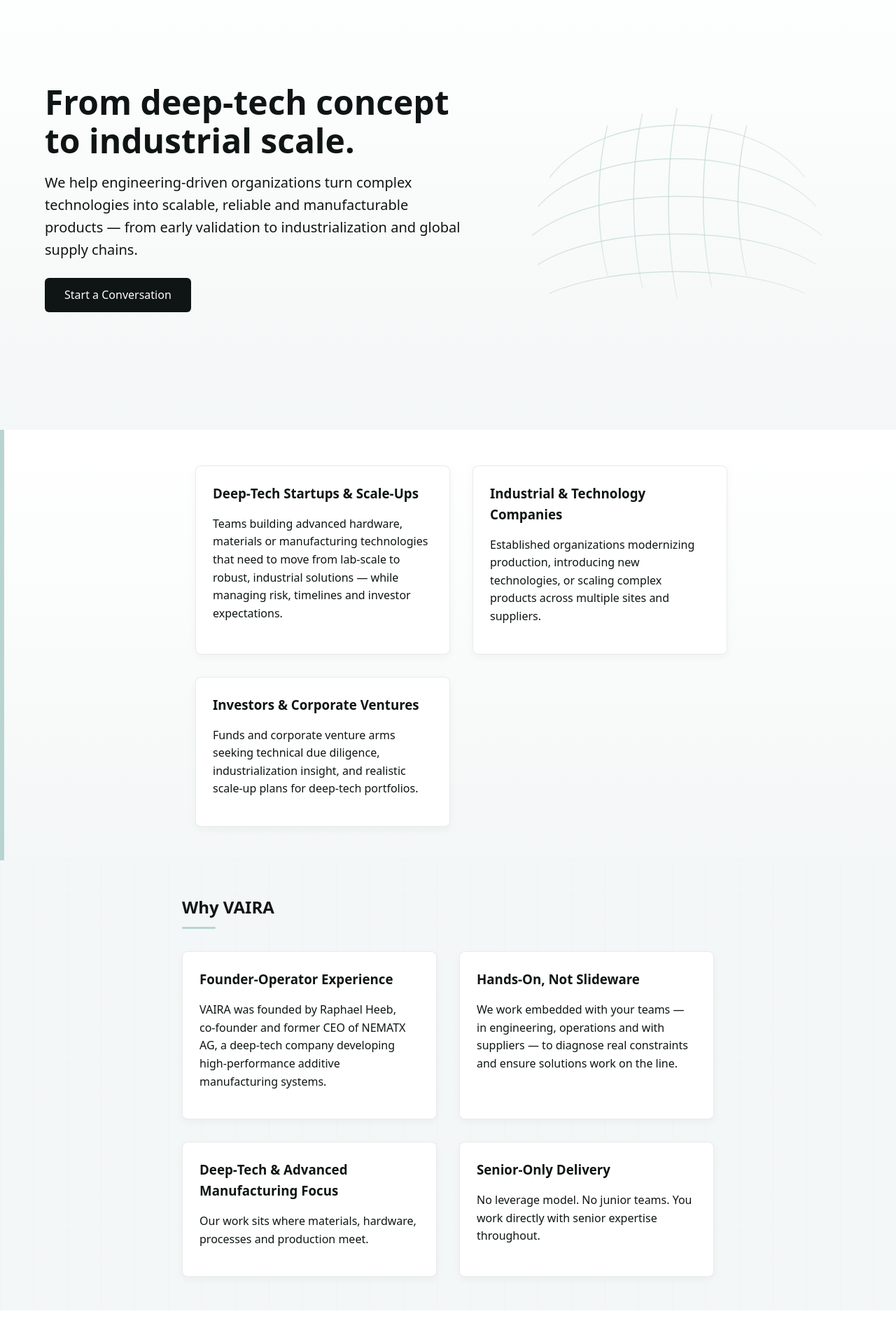
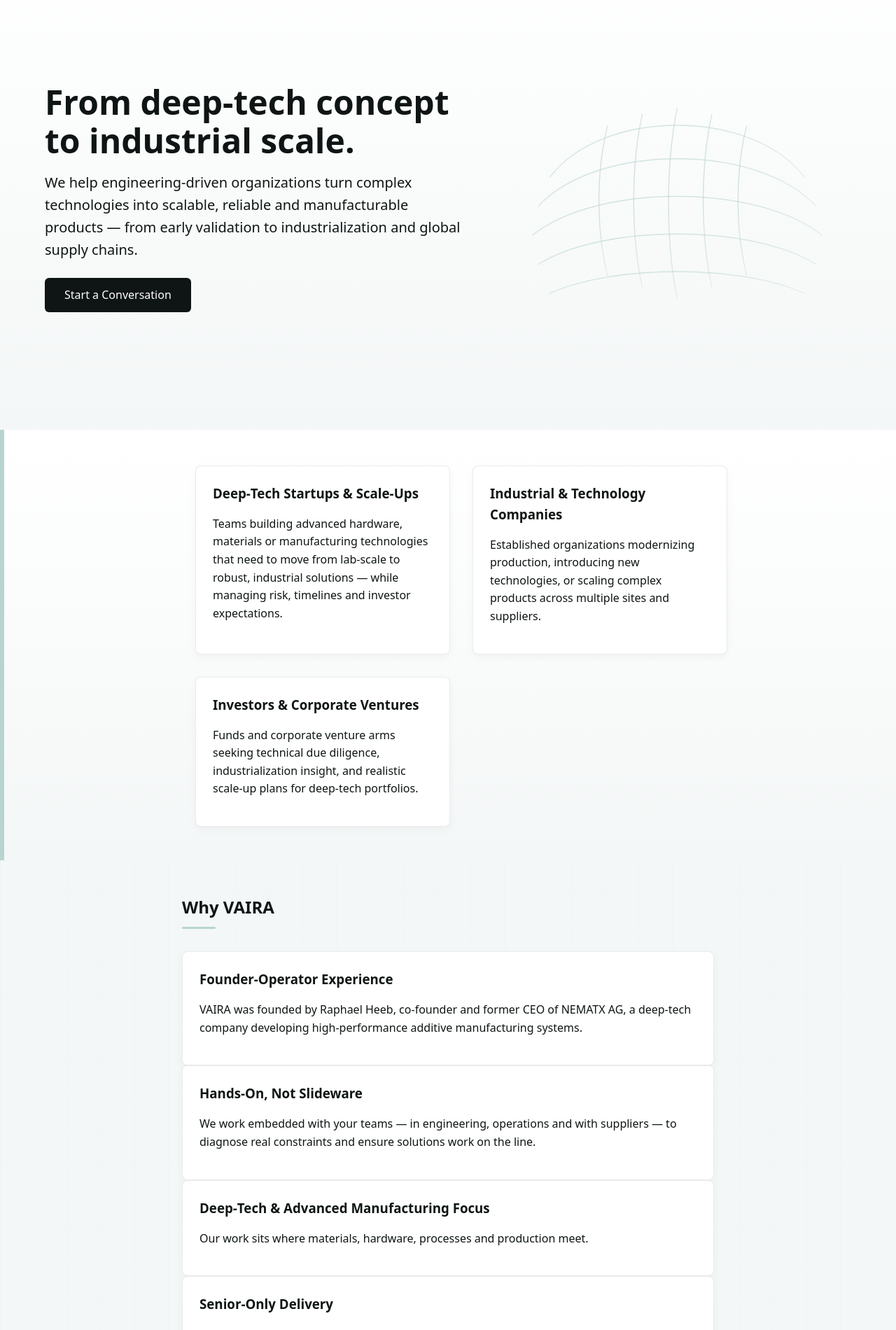
Before and after one commit to raphaelheeb/vaira-advisory, a Jekyll site: the page built from index.html, in a window 1280 px wide. Shown: the part 155-2055 px from the top of the page at 70% size. Built offline with Jekyll 4.4.1, drawn with Linux system fonts in a browser that asks for light colours; grey boxes are pictures that could not be loaded.

Commit message:
Update index.html

```diff
--- a/index.html
+++ b/index.html
@@ -109,7 +109,7 @@
     <div class="content-wrapper wrapper--narrow">
       <h2>Why VAIRA</h2>
 
-      <div class="card-grid">
+
         <article class="card">
           <h3>Founder‑Operator Experience</h3>
           <p>
@@ -139,7 +139,7 @@
             No leverage model. No junior teams. You work directly with senior expertise throughout.
           </p>
         </article>
-      </div>
+
     </div>
   </section>
 
```
